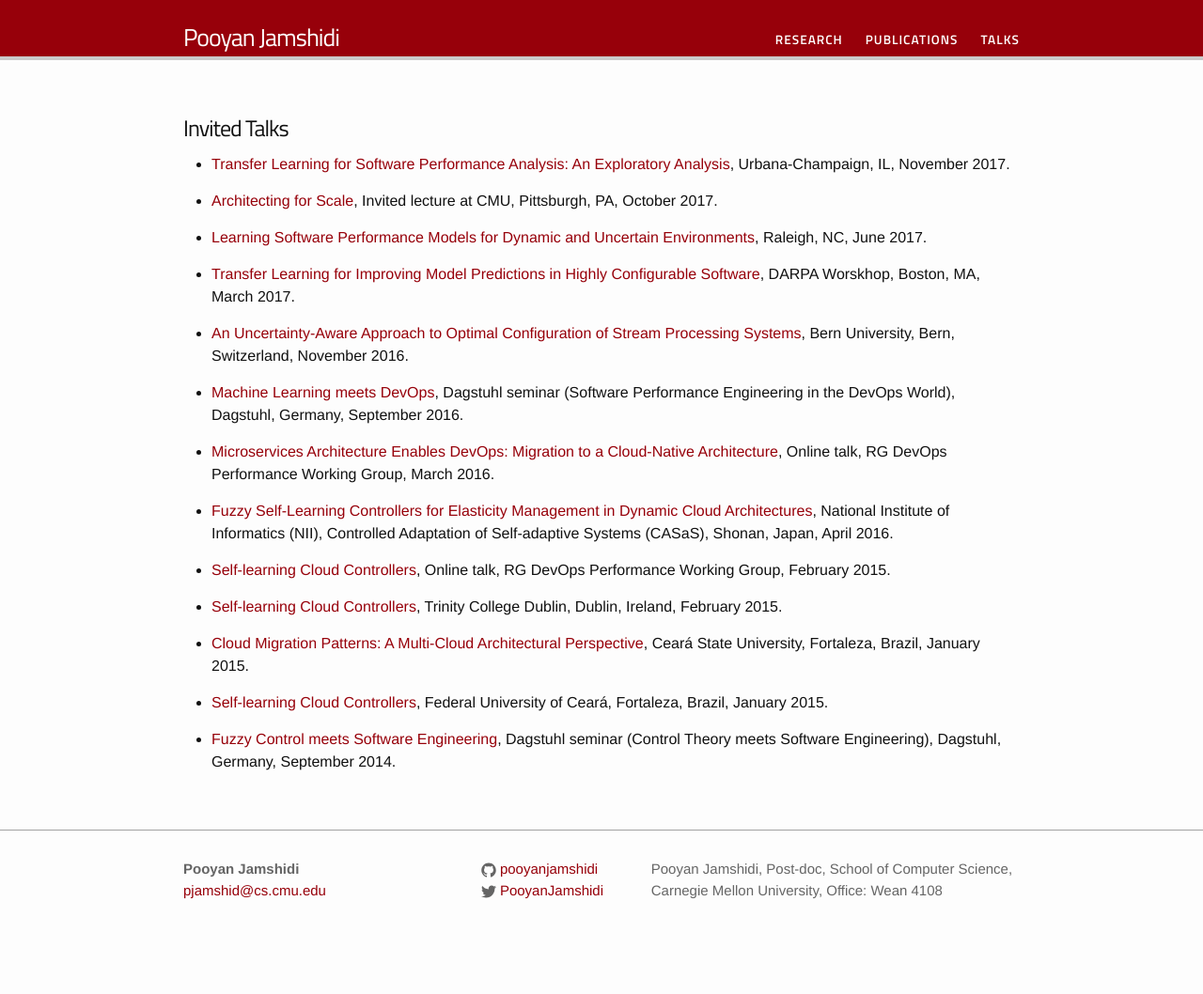
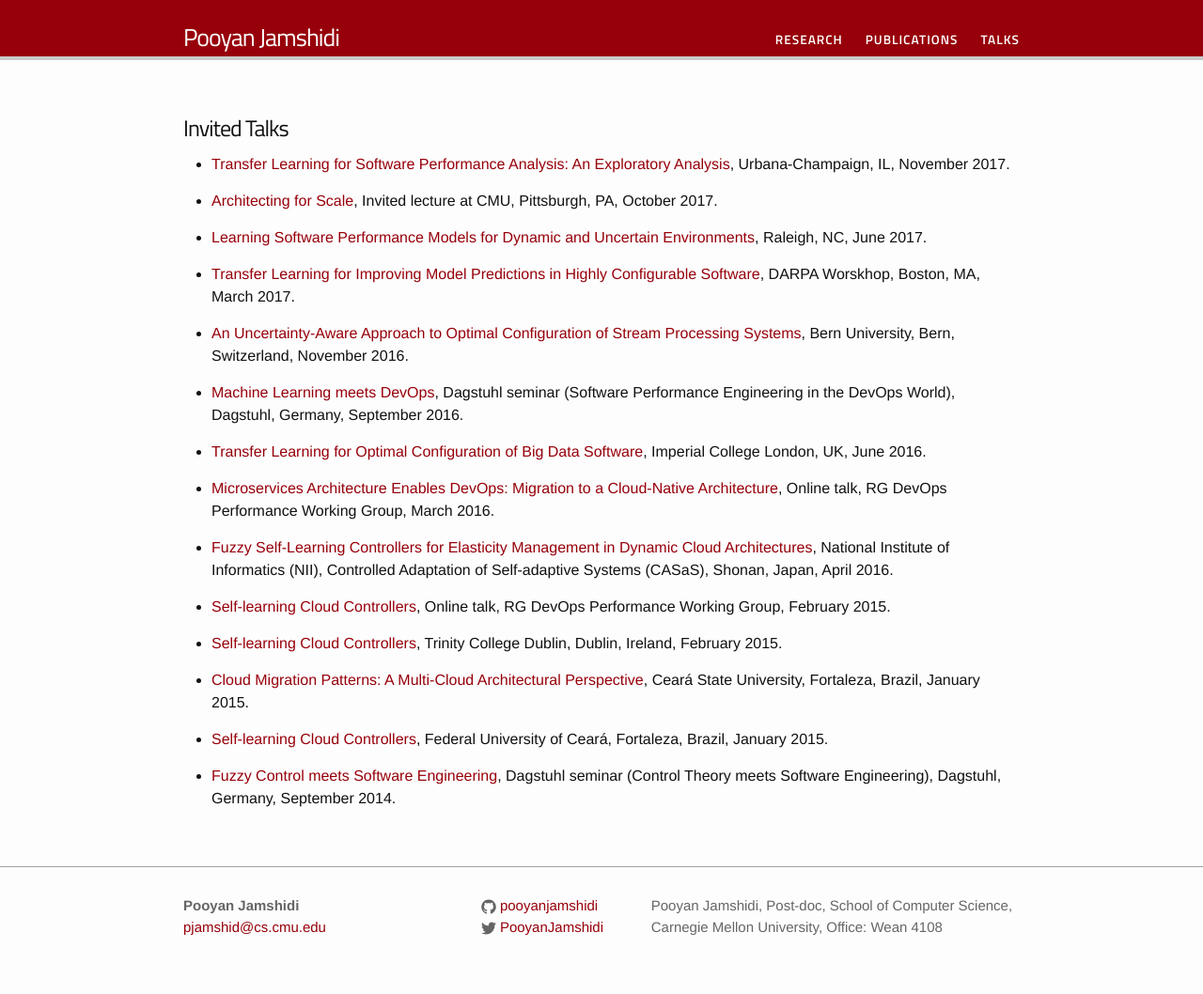
Before and after one commit to pooyanjamshidi/pooyanjamshidi.github.io, a Jekyll site: the page built from pages/talks.md, in a window 1280 px wide. Shown: the whole page at 94% size. Built offline with Jekyll 4.4.1, drawn with Linux system fonts in a browser that asks for light colours; before the commit the page ends 1019 px from its top, so only the background shows below that.

Commit message:
editted talks

```diff
--- a/pages/talks.md
+++ b/pages/talks.md
@@ -18,6 +18,8 @@ permalink: /talks/
 
 * [Machine Learning meets DevOps](https://www.slideshare.net/pooyanjamshidi/machine-learning-meets-devops), Dagstuhl seminar (Software Performance Engineering in the DevOps World), Dagstuhl, Germany, September 2016.
 
+* [Transfer Learning for Optimal Configuration of Big Data Software](https://www.slideshare.net/pooyanjamshidi/transfer-learning-for-optimal-configuration-of-big-data-software), Imperial College London, UK, June 2016.
+
 * [Microservices Architecture Enables DevOps: Migration to a Cloud-Native Architecture](https://www.slideshare.net/pooyanjamshidi/microservices-architecture-enables-devops-migration-to-a-cloudnative-architecture), Online talk, RG DevOps Performance Working Group, March 2016.
 
 * [Fuzzy Self-Learning Controllers for Elasticity Management in Dynamic Cloud Architectures](https://www.slideshare.net/pooyanjamshidi/fuzzy-selflearning-controllers-for-elasticity-management-in-dynamic-cloud-architectures), National Institute of Informatics (NII), Controlled Adaptation of Self-adaptive Systems (CASaS), Shonan, Japan, April 2016.
```
